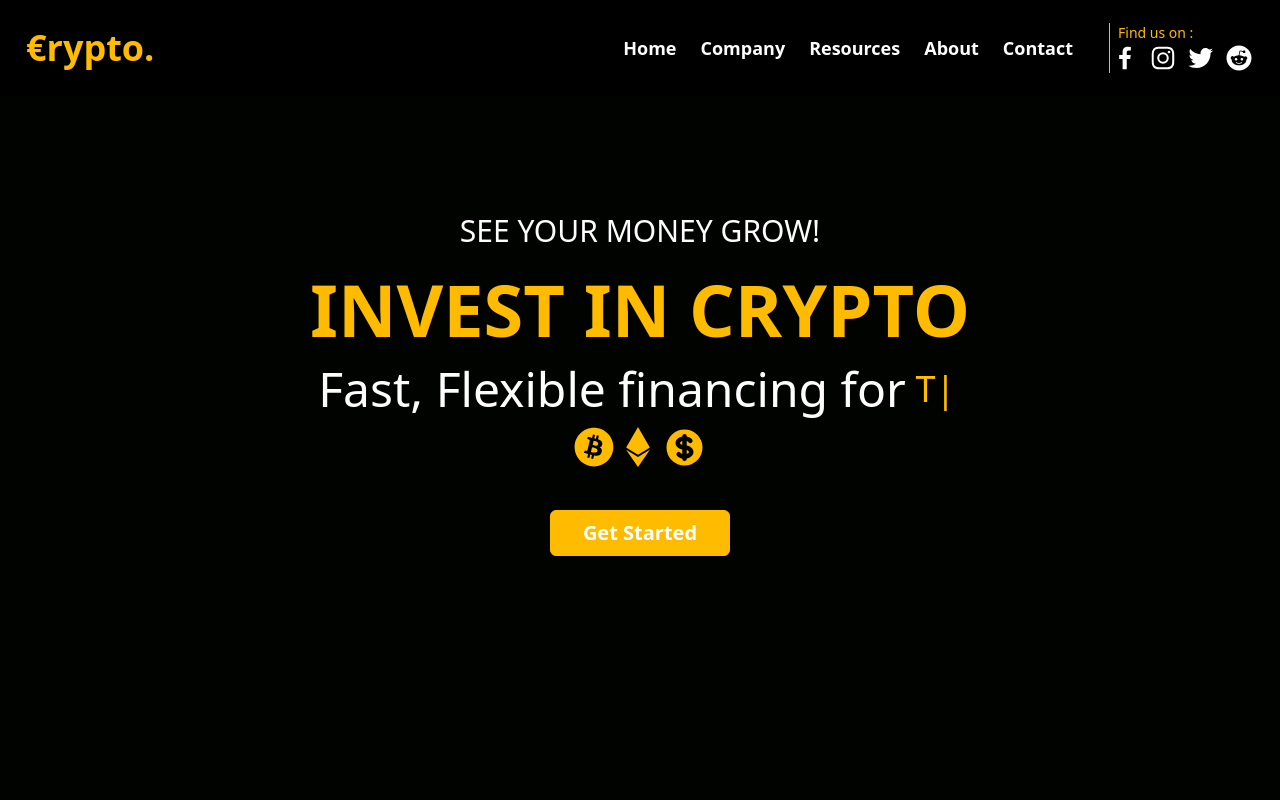
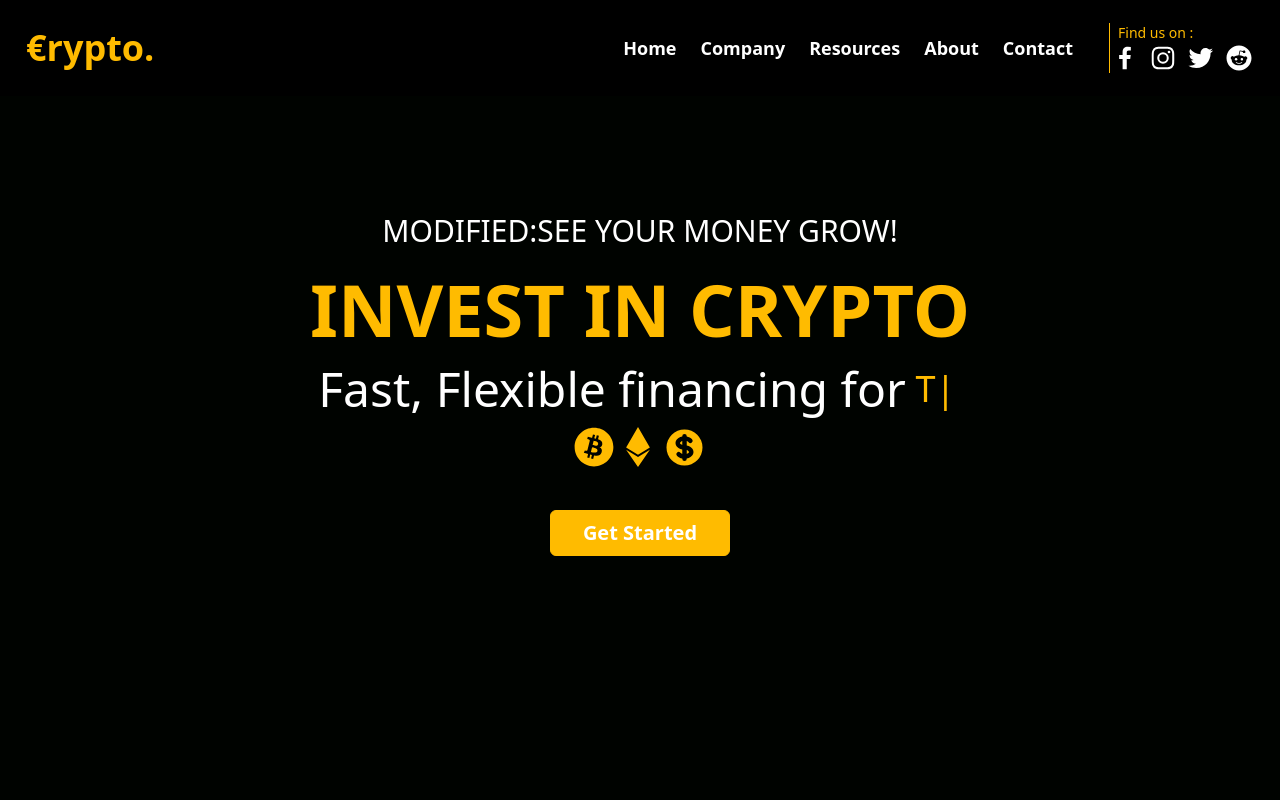
Before and after one commit to Nanashi-101/responsive-site, a React (Create React App) app: page / in a window 1280 px wide. Shown: the top 800 px of the page. Built offline with nearby package versions, Linux system fonts and the light colour scheme.

Commit message:
comitted in new branch

```diff
--- a/src/components/Hero.jsx
+++ b/src/components/Hero.jsx
@@ -16,7 +16,7 @@ const Hero = () => {
     id="home"
     >
       <div className='max-w-[800px] mx-auto h-screen flex flex-col text-center justify-center items-center'>
-        <p className="uppercase md:text-3xl sm:text-2xl text-md font-medium p-2">See your money grow!</p>
+        <p className="uppercase md:text-3xl sm:text-2xl text-md font-medium p-2">Modified:See your money grow!</p>
         <h1 className="uppercase text-1 md:py-4 text-[#ffbb00] font-extrabold">Invest in crypto</h1>
         <div className="flex items-center flex-wrap justify-center">
             <p className="md:text-5xl sm:text-4xl text-xl font-medium p-[0.1rem]">Fast, Flexible financing for</p>
--- a/src/components/Navbar.jsx
+++ b/src/components/Navbar.jsx
@@ -22,10 +22,6 @@ const Navbar = ({ MobileScreen }) => {
     const bodyStyle = document.body.style;
     bodyStyle.overflowY = !nav ? "hidden" : "auto";
     // bodyStyle.pointerEvents = !nav ? "none" : "auto";
-    MobileScreen(nav);
-    // if(window.innerWidth > 768){
-    //   setNav(false)
-    // }
   }, [nav]);
 
   return (
```
